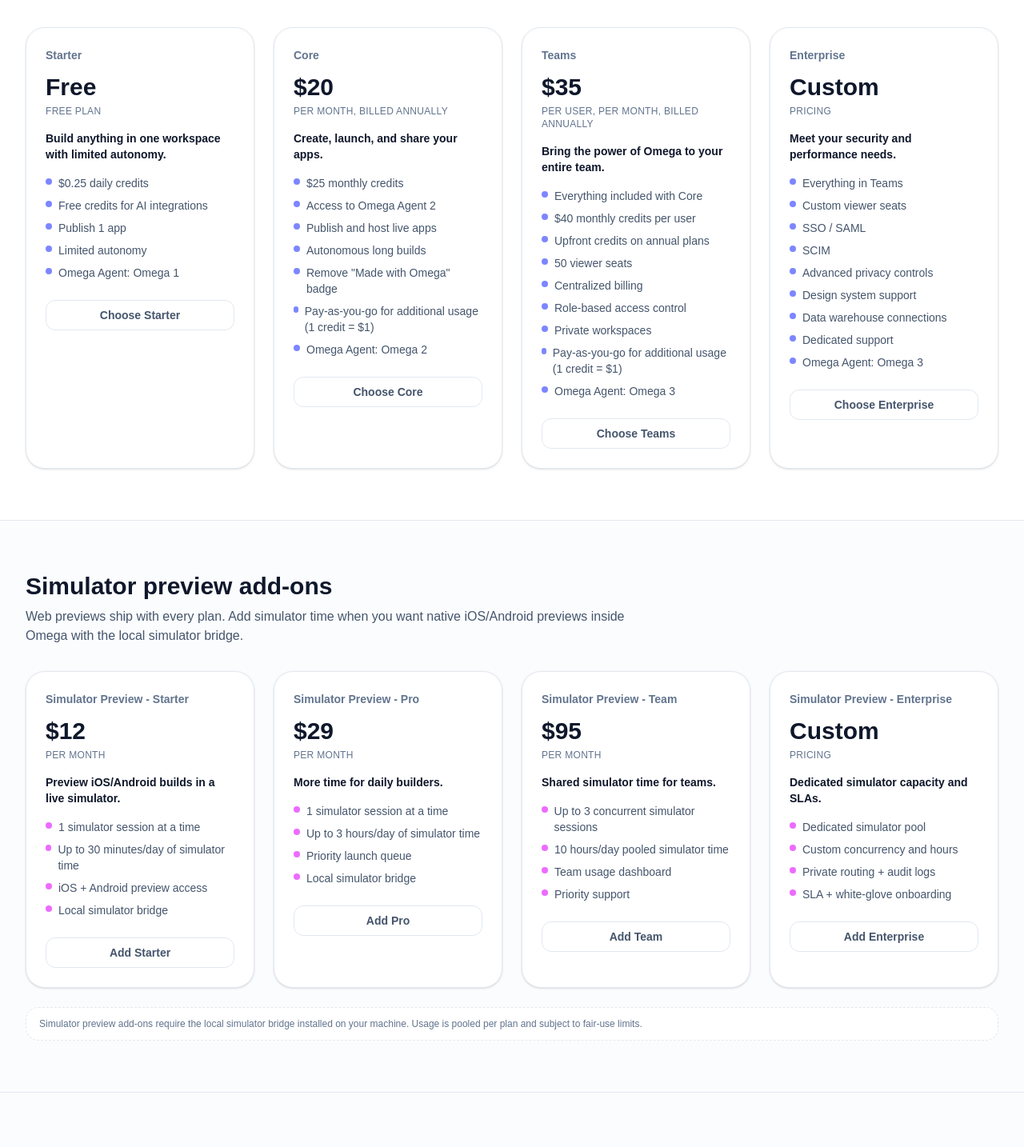
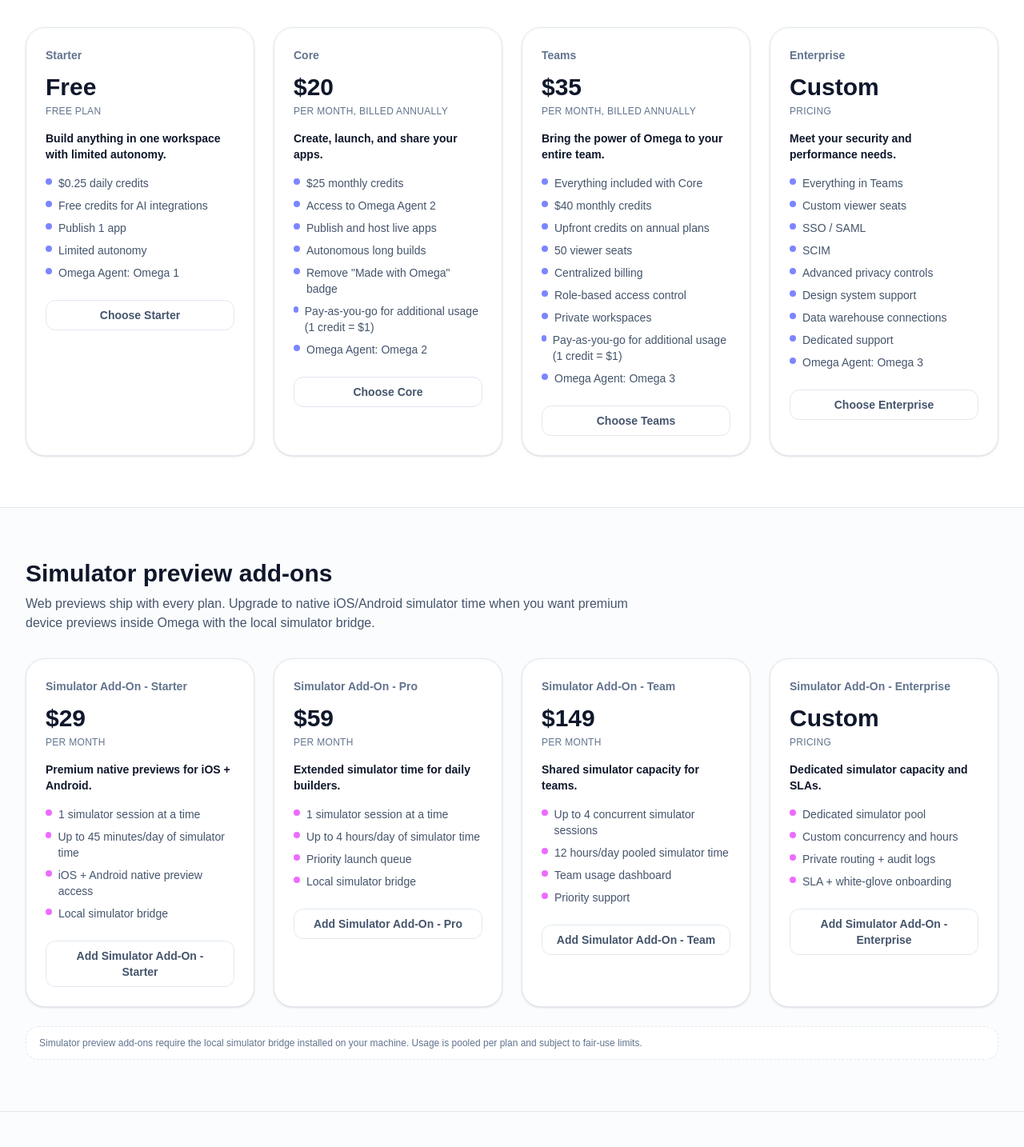
Before and after one commit to DivertoAI/omegaappbuilder-landing, a Next.js app: page /pricing in a window 1280 px wide. Shown: the part 726-2160 px from the top of the page at 80% size. Built offline with nearby package versions, Linux system fonts and the light colour scheme; no server answers.

Commit message:
Refine builder nav and pricing

```diff
--- a/src/app/contact/page.tsx
+++ b/src/app/contact/page.tsx
@@ -13,6 +13,8 @@
 };
 
 export default function ContactPage() {
+  const calendlyUrl = 'https://calendly.com/hello-omegaappbuilder/30min';
+
   return (
     <main className="min-h-screen bg-white text-slate-900">
       <OmegaTopNav active="contact" variant="pricing" />
@@ -31,6 +33,20 @@
                 Share your product, goals, and timeline. We will map the build scope, confirm your
                 content needs, and send a clear delivery plan.
               </p>
+              <div className="mt-5 flex flex-wrap gap-3">
+                <a
+                  href={calendlyUrl}
+                  target="_blank"
+                  rel="noopener noreferrer"
+                  className="inline-flex items-center justify-center gap-2 rounded-xl bg-gradient-to-r from-fuchsia-500 to-indigo-500 px-5 py-3 text-sm font-semibold text-white hover:from-fuchsia-400 hover:to-indigo-400 transition focus-visible:outline-none focus-visible:ring-2 focus-visible:ring-fuchsia-500"
+                >
+                  <span aria-hidden="true">📞</span>
+                  Book a Call
+                </a>
+                <span className="inline-flex items-center rounded-xl border border-slate-200 bg-white px-4 py-3 text-xs font-semibold text-slate-600">
+                  30-min scoping call
+                </span>
+              </div>
               <div className="mt-6 rounded-2xl border border-slate-200 bg-white p-5">
                 <p className="text-sm text-slate-600">
                   You will receive a quick audit of your current site and a build outline within 48 hours.
--- a/src/app/pricing/page.tsx
+++ b/src/app/pricing/page.tsx
@@ -50,11 +50,11 @@
     {
       name: 'Teams',
       price: '$35',
-      cadence: 'per user, per month, billed annually',
+      cadence: 'per month, billed annually',
       summary: 'Bring the power of Omega to your entire team.',
       bullets: [
         'Everything included with Core',
-        '$40 monthly credits per user',
+        '$40 monthly credits',
         'Upfront credits on annual plans',
         '50 viewer seats',
         'Centralized billing',
@@ -85,43 +85,43 @@
 
   const simulatorAddOns = [
     {
-      name: 'Simulator Preview - Starter',
-      price: '$12',
+      name: 'Simulator Add-On - Starter',
+      price: '$29',
       cadence: 'per month',
-      summary: 'Preview iOS/Android builds in a live simulator.',
+      summary: 'Premium native previews for iOS + Android.',
       bullets: [
         '1 simulator session at a time',
-        'Up to 30 minutes/day of simulator time',
-        'iOS + Android preview access',
+        'Up to 45 minutes/day of simulator time',
+        'iOS + Android native preview access',
         'Local simulator bridge',
       ],
     },
     {
-      name: 'Simulator Preview - Pro',
-      price: '$29',
+      name: 'Simulator Add-On - Pro',
+      price: '$59',
       cadence: 'per month',
-      summary: 'More time for daily builders.',
+      summary: 'Extended simulator time for daily builders.',
       bullets: [
         '1 simulator session at a time',
-        'Up to 3 hours/day of simulator time',
+        'Up to 4 hours/day of simulator time',
         'Priority launch queue',
         'Local simulator bridge',
       ],
     },
     {
-      name: 'Simulator Preview - Team',
-      price: '$95',
+      name: 'Simulator Add-On - Team',
+      price: '$149',
       cadence: 'per month',
-      summary: 'Shared simulator time for teams.',
+      summary: 'Shared simulator capacity for teams.',
       bullets: [
-        'Up to 3 concurrent simulator sessions',
-        '10 hours/day pooled simulator time',
+        'Up to 4 concurrent simulator sessions',
+        '12 hours/day pooled simulator time',
         'Team usage dashboard',
         'Priority support',
       ],
     },
     {
-      name: 'Simulator Preview - Enterprise',
+      name: 'Simulator Add-On - Enterprise',
       price: 'Custom',
       cadence: 'pricing',
       summary: 'Dedicated simulator capacity and SLAs.',
@@ -364,8 +364,8 @@
             <div>
               <h2 className="text-3xl font-bold text-slate-900">Simulator preview add-ons</h2>
               <p className="mt-2 text-slate-600 max-w-3xl">
-                Web previews ship with every plan. Add simulator time when you want native iOS/Android
-                previews inside Omega with the local simulator bridge.
+                Web previews ship with every plan. Upgrade to native iOS/Android simulator time when you
+                want premium device previews inside Omega with the local simulator bridge.
               </p>
             </div>
           </div>
--- a/src/app/workflow/page.tsx
+++ b/src/app/workflow/page.tsx
@@ -102,8 +102,8 @@
               },
               {
                 name: 'Teams',
-                detail: '$35 / user / month (billed annually)',
-                credits: '40 monthly credits per user',
+                detail: '$35 / month (billed annually)',
+                credits: '40 monthly credits',
                 notes: 'Omega 3 agent with shared workspaces, billing, and collaboration.',
               },
               {
--- a/src/components/layout/OmegaTopNav.tsx
+++ b/src/components/layout/OmegaTopNav.tsx
@@ -92,7 +92,6 @@
   }, []);
 
   const isBuilder = variant === 'builder';
-  const showCTA = variant === 'pricing';
   const navTextSize = isBuilder ? 'text-[12px]' : 'text-sm';
   const navPadding = isBuilder ? 'px-3' : 'px-4';
 
@@ -132,10 +131,10 @@
             </nav>
             <div className="hidden lg:flex items-center gap-3">
             {userEmail && (
-              <div className="flex items-center gap-3 rounded-full border border-slate-200 bg-white px-4 py-2 text-[11px] text-slate-600 shadow-sm">
-                <div className="min-w-[110px]">
+              <div className="flex items-center gap-1.5 rounded-full border border-slate-200 bg-white px-2.5 py-1 text-[10px] text-slate-600 shadow-sm">
+                <div className="min-w-[84px]">
                   <p className="uppercase tracking-wide text-slate-400">Credits</p>
-                  <p className="text-sm font-semibold text-slate-900">{creditsRange}</p>
+                  <p className="text-xs font-semibold text-slate-900 whitespace-nowrap">{creditsRange}</p>
                   <div className="mt-1 h-1 w-full rounded-full bg-slate-100">
                     <div
                       className="h-full rounded-full bg-gradient-to-r from-fuchsia-500 to-indigo-500"
@@ -143,19 +142,19 @@
                     />
                   </div>
                 </div>
-                <div className="h-8 w-px bg-slate-200" />
-                <div>
+                <div className="h-6 w-px bg-slate-200" />
+                <div className="min-w-[60px]">
                   <p className="uppercase tracking-wide text-slate-400">Plan</p>
-                  <p className="text-sm font-semibold text-slate-900">{planMeta.label}</p>
+                  <p className="text-xs font-semibold text-slate-900 whitespace-nowrap">{planMeta.label}</p>
                 </div>
-                <div className="h-8 w-px bg-slate-200" />
-                <div>
+                <div className="h-6 w-px bg-slate-200" />
+                <div className="min-w-[70px]">
                   <p className="uppercase tracking-wide text-slate-400">Agent</p>
-                  <p className="text-sm font-semibold text-slate-900">{planMeta.agent}</p>
+                  <p className="text-xs font-semibold text-slate-900 whitespace-nowrap">{planMeta.agent}</p>
                 </div>
                 <Link
                   href="/pricing"
-                  className="rounded-full border border-slate-200 px-3 py-1 text-[10px] font-semibold text-slate-600 hover:bg-slate-50"
+                  className="rounded-full border border-slate-200 px-2 py-0.5 text-[10px] font-semibold text-slate-600 hover:bg-slate-50"
                 >
                   Manage
                 </Link>
@@ -192,16 +191,6 @@
                     Sign up
                   </Link>
                 </div>
-              )}
-              {showCTA && (
-                <a
-                  href="https://calendly.com/hello-omegaappbuilder/30min"
-                  target="_blank"
-                  rel="noopener noreferrer"
-                  className="inline-flex rounded-full px-4 py-2 bg-gradient-to-r from-fuchsia-500 to-indigo-500 text-white hover:from-fuchsia-400 hover:to-indigo-400 transition focus-visible:outline-none focus-visible:ring-2 focus-visible:ring-fuchsia-500"
-                >
-                  Book a Call
-                </a>
               )}
             </div>
           </div>
```
